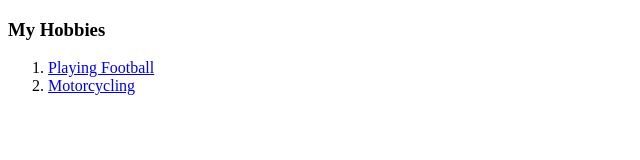
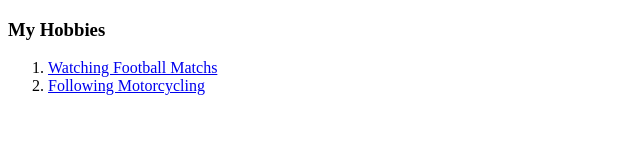
Before and after one commit to IMRS1311/CV, a plain HTML site: page Hobbies.html in a window 1280 px wide. Shown: the whole page, without its empty margins (0-640 px from the left). Drawn offline with Linux system fonts and the light colour scheme.

Commit message:
Update Hobbies

```diff
--- a/Hobbies.html
+++ b/Hobbies.html
@@ -8,9 +8,9 @@
     <h3>My Hobbies</h3>
     <ol>
       <li><a target="_blank" href="https://www.youtube.com/watch?v=Qv3H53O9WUs&ab_channel=SouthamptonFC">
-        Playing Football</a></li>
+        Watching Football Matchs</a></li>
       <li><a target="_blank" href="https://www.youtube.com/watch?v=gMCWrTI0Ojo&ab_channel=MotoGP">
-        Motorcycling</a></li>
+        Following Motorcycling</a></li>
     </ol>
 
   </body>
```
